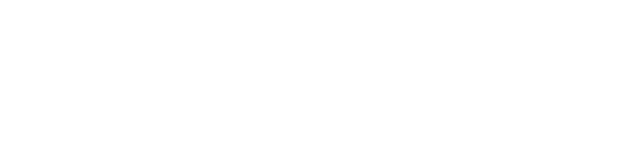
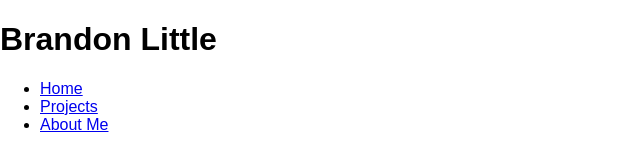
Before and after one commit to brlittle86/portfolio, a plain HTML site: page index.html in a window 1280 px wide. Shown: the whole page, without its empty margins (0-640 px from the left). Drawn offline with Linux system fonts and the light colour scheme.

Commit message:
started on nav bar

```diff
--- a/index.html
+++ b/index.html
@@ -11,7 +11,14 @@
   </head>
 
   <header>
-
+    <h1>Brandon Little</h1>
+    <nav class="navbar">
+      <ul>
+        <li><a class="homenav" href="#">Home</a></li>
+        <li><a class="projectsnav" href="#">Projects</a></li>
+        <li><a class="aboutmenav" href="#">About Me</a></li>
+      </ul>
+    </nav>
   </header>
 
   <body>
```
